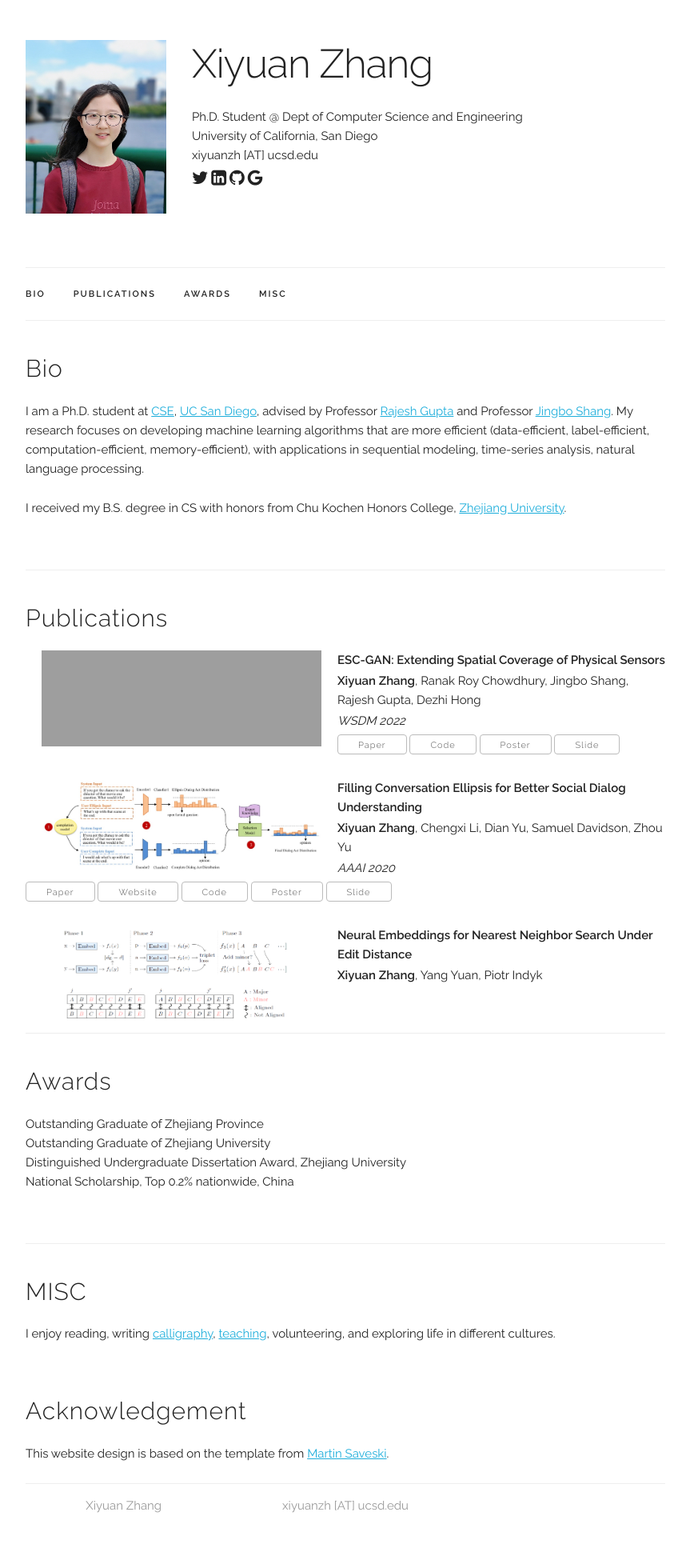
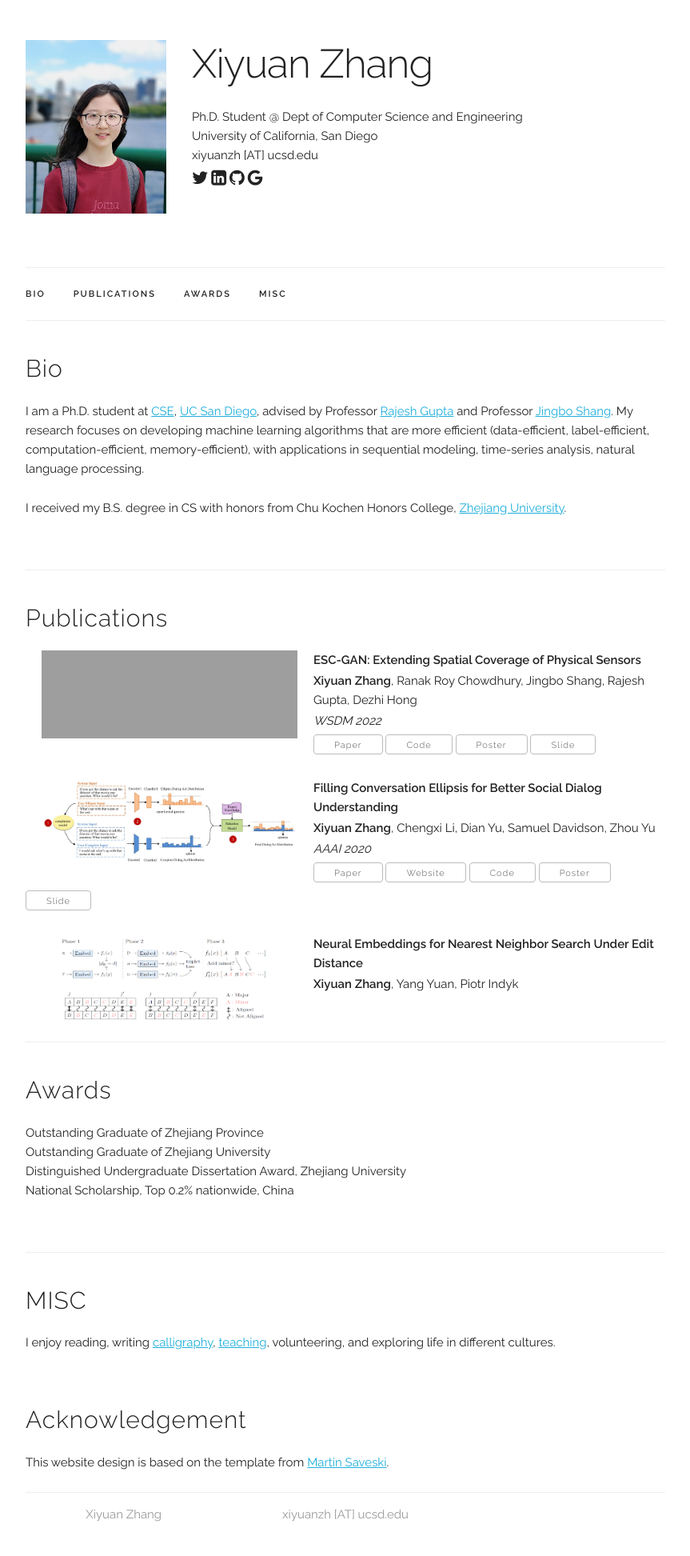
Before and after one commit to xiyuanzh/xiyuanzh.github.io, a Jekyll site: the page built from index.html, in a window 1280 px wide. Shown: the whole page at 80% size, without its empty margins (208-1071 px from the left). Built offline with Jekyll 4.4.1, drawn with Linux system fonts in a browser that asks for light colours; grey boxes are pictures that could not be loaded.

Commit message:
update fig size

```diff
--- a/index.html
+++ b/index.html
@@ -30,7 +30,7 @@
            <div class="paper-img">
            	 {% if paper.image %}
            	   <a href="{{ paper.url }}">
-           	    <img src="{{ paper.image }}" align="left" border=0 position="absolute" width="350" height="120" hspace=20/>
+           	    <img src="{{ paper.image }}" align="left" border=0 position="absolute" width="320" height="110" hspace=20/>
                </a>
            	 {% endif %}
            </div>
```
